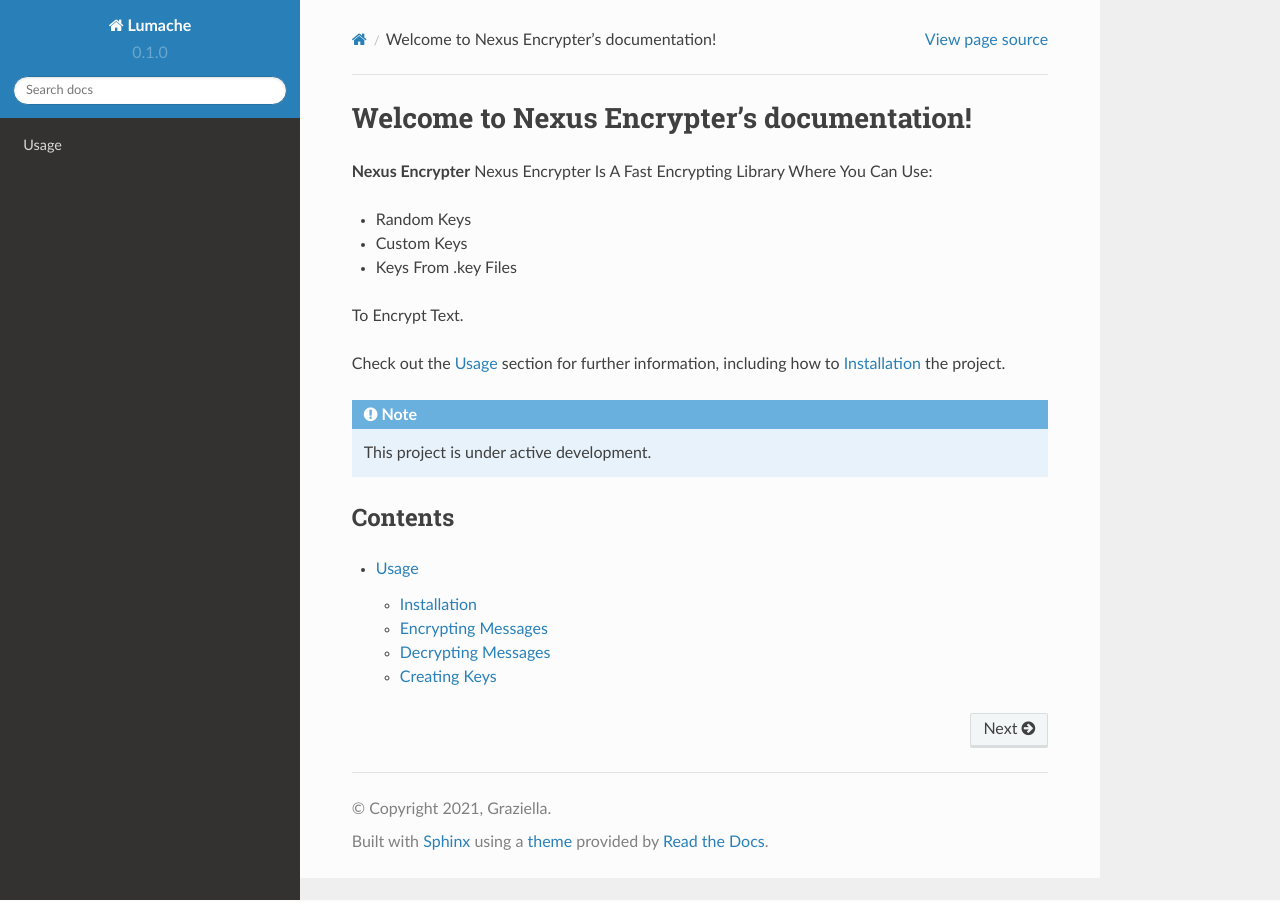
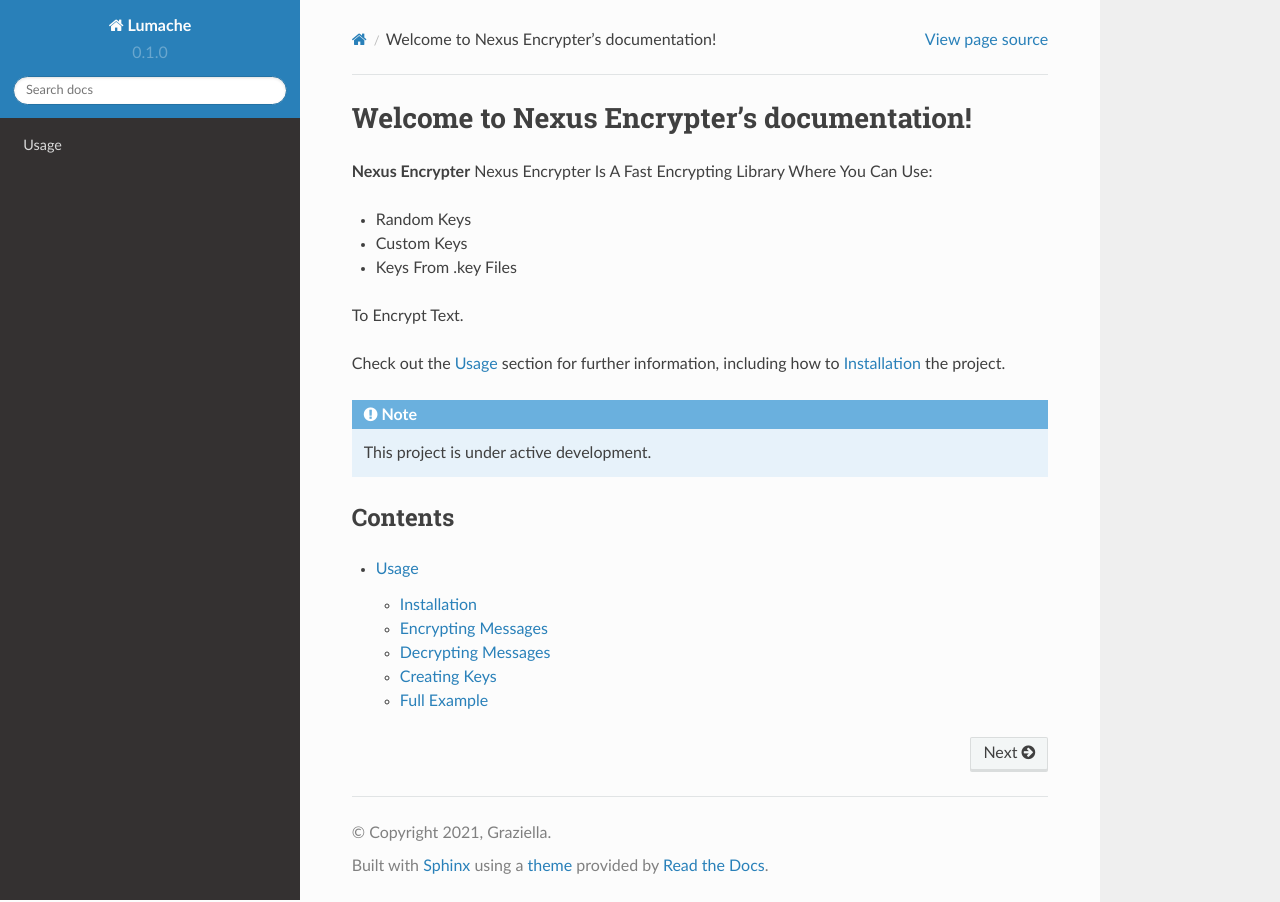
Before and after one commit to randomaccountineed/Nexus-Encrypter-Library, a Sphinx documentation site: the page built from docs/source/index.rst, in a window 1280 px wide. Built offline with Sphinx 7.4.7 and the Read the Docs theme 2.0.0, drawn with Linux system fonts in a browser that asks for light colours.

Commit message:
Update usage.rst

```diff
--- a/docs/source/usage.rst
+++ b/docs/source/usage.rst
@@ -156,3 +156,7 @@
 .. code-block:: python
 
    nexusencrypter.create(keyname)
+
+Full Example
+-------------------
+.. include:: my_code_example.txt
```
